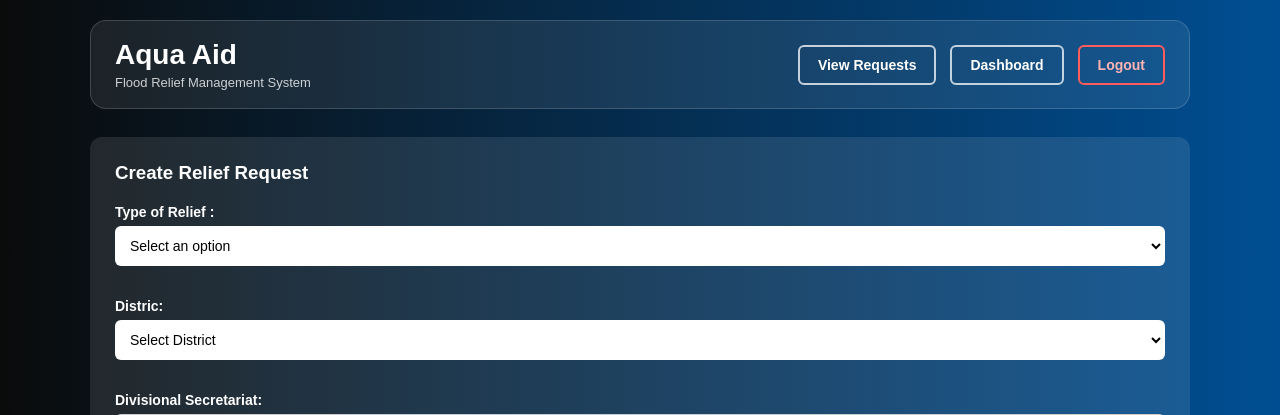
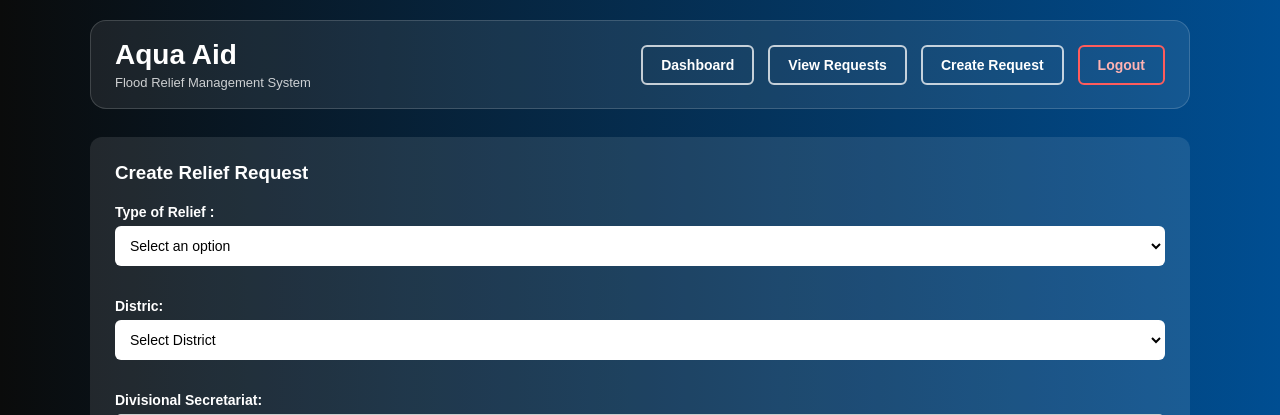
Before and after one commit to DinithiHimayaPerera/Flood-Relief-Management-System, a PHP site: page /create_request.php in a window 1280 px wide. Shown: the top 415 px of the page. Run offline with PHP 8.4, Linux system fonts and the light colour scheme; a user stored in the database is signed in.

Commit message:
modified navbar

```diff
--- a/create_request.php
+++ b/create_request.php
@@ -245,8 +245,9 @@ form input::placeholder {
         </div>
 
         <div class="nav-links">
+             <a href="dashboard.php" class="btn-nav">Dashboard</a>
             <a href="view_requests.php" class="btn-nav">View Requests</a>
-            <a href="dashboard.php" class="btn-nav">Dashboard</a>
+            <a href="create_request.php" class="btn-nav">Create Request</a>
             <a href="logout.php" class="btn-nav btn-logout">Logout</a>
         </div>
     </div>
--- a/dashboard.php
+++ b/dashboard.php
@@ -276,6 +276,7 @@ body {
         </div>
 
         <div class="nav-links">
+           <a href="dashboard.php" class="btn-nav">Dashboard</a>
             <a href="view_requests.php" class="btn-nav">View Requests</a>
             <a href="create_request.php" class="btn-nav">Create Request</a>
             <a href="logout.php" class="btn-nav btn-logout">Logout</a>
--- a/view_requests.php
+++ b/view_requests.php
@@ -268,6 +268,7 @@ tr:hover {
 
         <div class="nav-links">
             <a href="dashboard.php" class="btn-nav">Dashboard</a>
+            <a href="view_requests.php" class="btn-nav">View Requests</a>
             <a href="create_request.php" class="btn-nav">Create Request</a>
             <a href="logout.php" class="btn-nav btn-logout">Logout</a>
         </div>
```
